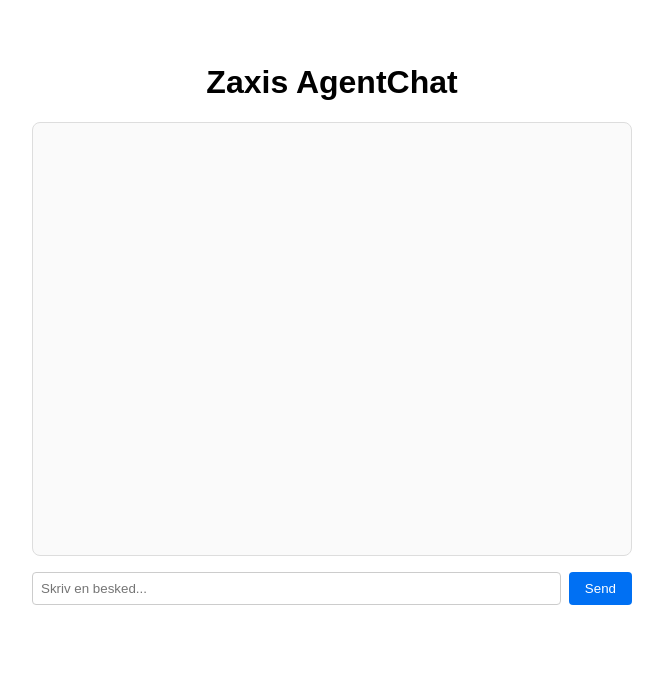
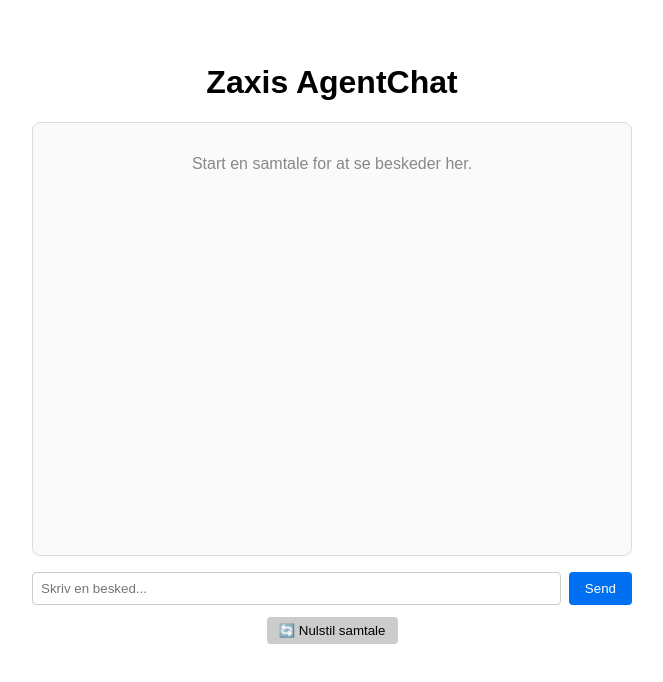
Before and after one commit to JacobHonore1/zaxis-agentchat, a Next.js app: page / in a window 1280 px wide. Shown: the top 682 px of the page, without its empty margins (308-971 px from the left). Built offline with nearby package versions, Linux system fonts and the light colour scheme.

Commit message:
Update page.tsx

```diff
--- a/app/page.tsx
+++ b/app/page.tsx
@@ -8,7 +8,7 @@ export default function ChatPage() {
   const [conversationId, setConversationId] = useState<string | null>(null);
   const [loading, setLoading] = useState(false);
 
-  // Hent evt. tidligere conversation_id fra localStorage
+  // Hent tidligere conversation_id fra localStorage (hvis det findes)
   useEffect(() => {
     const storedId = localStorage.getItem('conversation_id');
     if (storedId) {
@@ -17,6 +17,7 @@ export default function ChatPage() {
     }
   }, []);
 
+  // Funktion til at sende beskeder
   const sendMessage = async () => {
     if (!input.trim() || loading) return;
 
@@ -59,6 +60,14 @@ export default function ChatPage() {
     }
   };
 
+  // Funktion til at nulstille samtalen
+  const resetConversation = () => {
+    localStorage.removeItem('conversation_id');
+    setConversationId(null);
+    setMessages([]);
+    alert('🧹 Samtalen er nulstillet! AI starter forfra næste gang du sender en besked.');
+  };
+
   return (
     <div style={{ maxWidth: 600, margin: '40px auto', fontFamily: 'sans-serif' }}>
       <h1 style={{ textAlign: 'center' }}>Zaxis AgentChat</h1>
@@ -73,7 +82,12 @@ export default function ChatPage() {
           background: '#fafafa',
         }}
       >
-        {messages.map((msg, i) => (
+        {messages.length === 0 ? (
+          <p style={{ color: '#888', textAlign: 'center' }}>
+            Start en samtale for at se beskeder her.
+          </p>
+        ) : (
+          messages.map((msg, i) => (
             <div
               key={i}
               style={{
@@ -83,7 +97,8 @@ export default function ChatPage() {
             >
               <strong>{msg.role === 'user' ? 'Du:' : 'AI:'}</strong> {msg.content}
             </div>
-        ))}
+          ))
+        )}
       </div>
 
       <div style={{ marginTop: 16, display: 'flex', gap: 8 }}>
@@ -116,6 +131,23 @@ export default function ChatPage() {
           {loading ? 'Sender...' : 'Send'}
         </button>
       </div>
+
+      {/* Nulstil-knap */}
+      <div style={{ textAlign: 'center', marginTop: 12 }}>
+        <button
+          onClick={resetConversation}
+          style={{
+            background: '#ccc',
+            color: '#000',
+            border: 'none',
+            borderRadius: 4,
+            padding: '6px 12px',
+            cursor: 'pointer',
+          }}
+        >
+          🔄 Nulstil samtale
+        </button>
+      </div>
     </div>
   );
 }
```
Lines whose indentation alone changed are shown as unchanged.
